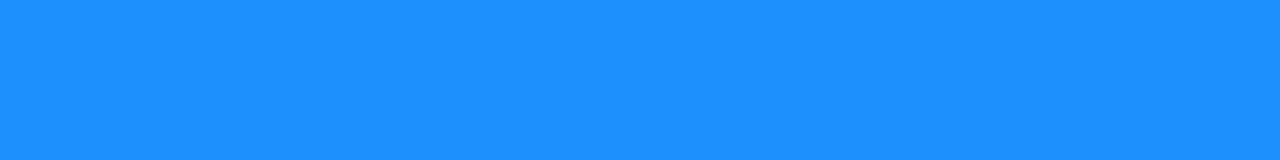
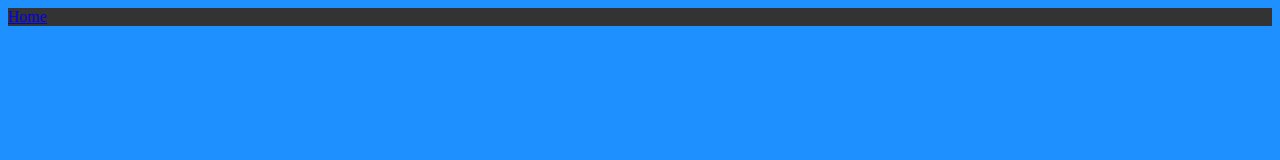
Before and after one commit to Personal-Gallery/Personal-Gallery.github.io, a plain HTML site: page index.htm in a window 1280 px wide. Drawn offline with Linux system fonts and the light colour scheme.

Commit message:
Update index.htm

```diff
--- a/index.htm
+++ b/index.htm
@@ -5,6 +5,8 @@
     <title>Home | Personal Gallery</title>
   </head>
   <body>
-
+    <ul class="nav">
+      <a href="/">Home</a>
+    </ul>
   </body>
 </html>
```
